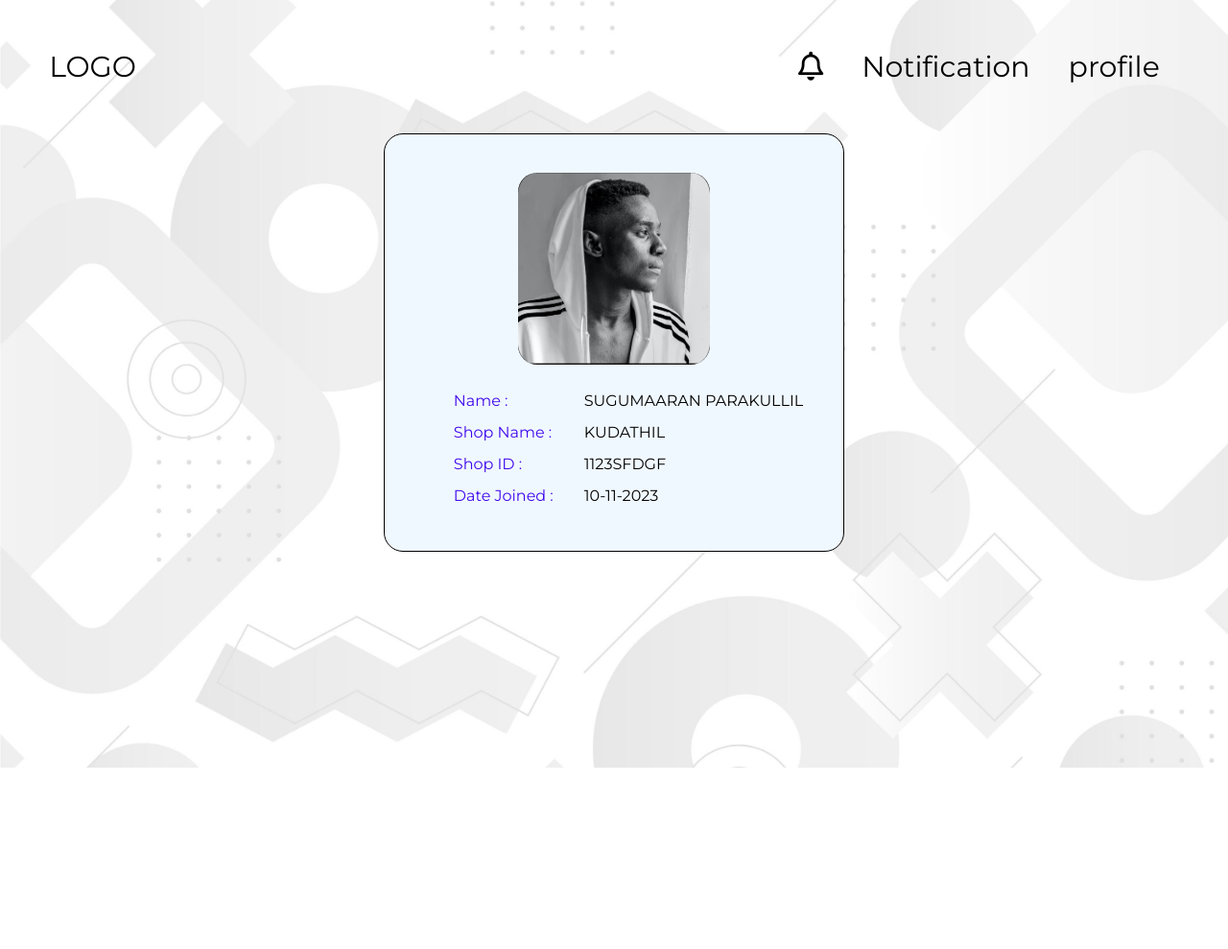
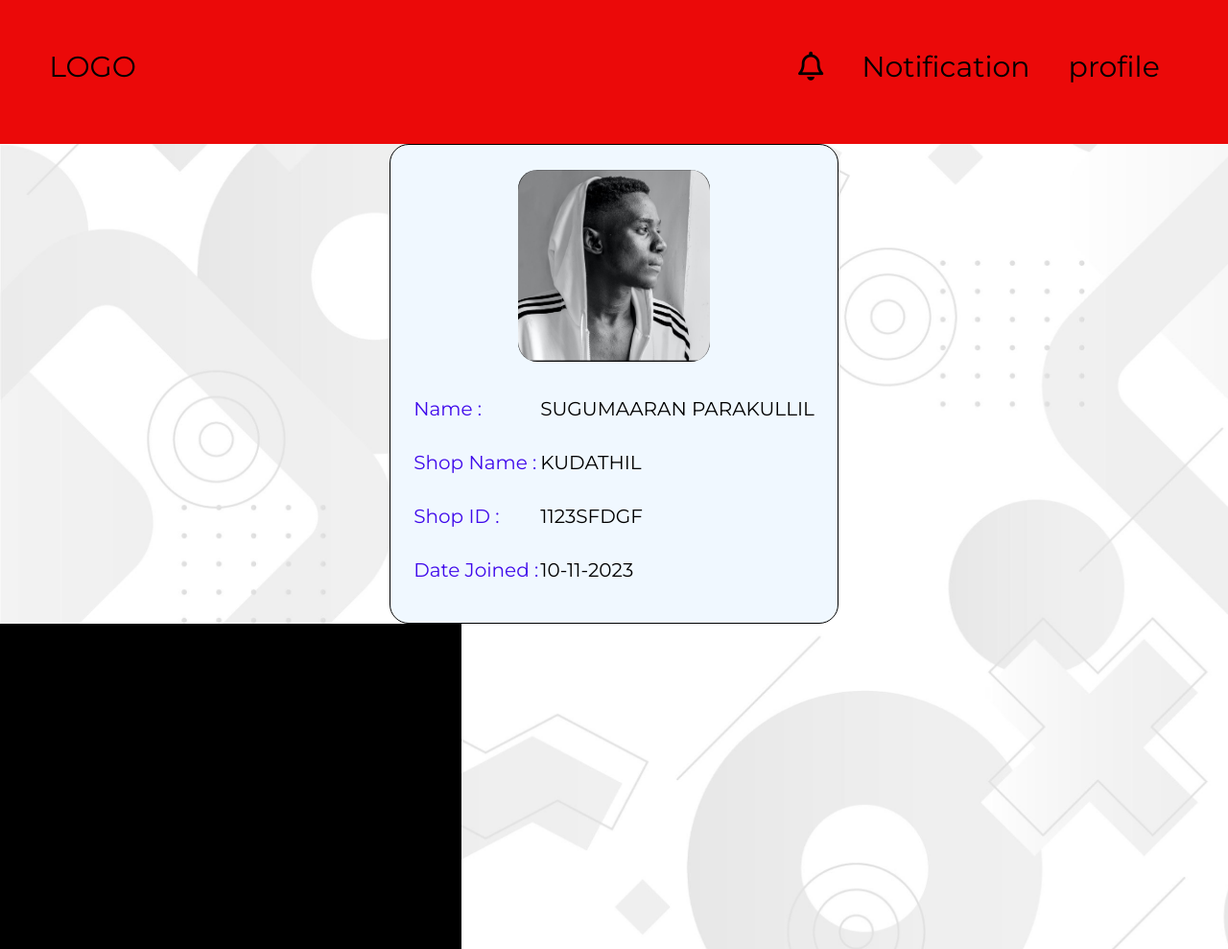
Before and after one commit to MhmdSalman18/RMS, a plain HTML site: page USER/frontend/index.html in a window 1280 px wide. Shown: the whole page at 96% size. Before the commit the page ends 800 px from the top, so only its background shows below. Drawn offline with Linux system fonts and the light colour scheme.

Commit message:
user details created using table1

```diff
--- a/USER/frontend/index.html
+++ b/USER/frontend/index.html
@@ -27,7 +27,7 @@
           <div class="user1">
             <img src="/USER/frontend/images/user1.jpg" alt="" />
 
-            <div class="table">
+            <div class="table1">
               <table>
                 <tr>
                   <td><p class="name">Name :</p></td>
@@ -49,6 +49,14 @@
             </div>
           </div>
         </div>
+
+        <!-- admin box -->
+        <div class="user-admin">
+          <div class="admin-box">
+            <h1>ADMIN</h1>
+          </div>
+        </div>
+
       </section>
     </main>
   </body>
--- a/USER/frontend/styles.css
+++ b/USER/frontend/styles.css
@@ -13,11 +13,17 @@ body {
   background-size: cover;
   text-decoration: none;
 }
+p{
+  font-size: 20px;
+}
 nav {
   display: flex;
   justify-content: space-between;
   padding: 4vw;
   font-size: 30px;
+  height: 150px;
+  width: 100%;
+  background-color: #eb0909;
 }
 nav ul {
   display: flex;
@@ -33,9 +39,9 @@ main .user-main {
 main .user1 {
   border-radius: 20px;
   border: 1px  solid black;
-  padding: 40px;
-  width: auto;
-  height: auto;
+
+  width: 468px;
+  height: 500px;
   background-color: aliceblue;
   display: flex;
   flex-direction: column;
@@ -57,8 +63,11 @@ main .user1 img {
 .shop-id,
 .date-joined {
   color: #3f09eb;
-  padding: 0 30px;
+  padding: 15px 0 ;
 }
-table tr td {
-  padding: 6px 0px;
+
+.admin-box{
+  width: 481px;
+  height: 339px;
+  background: #000;
 }
```
